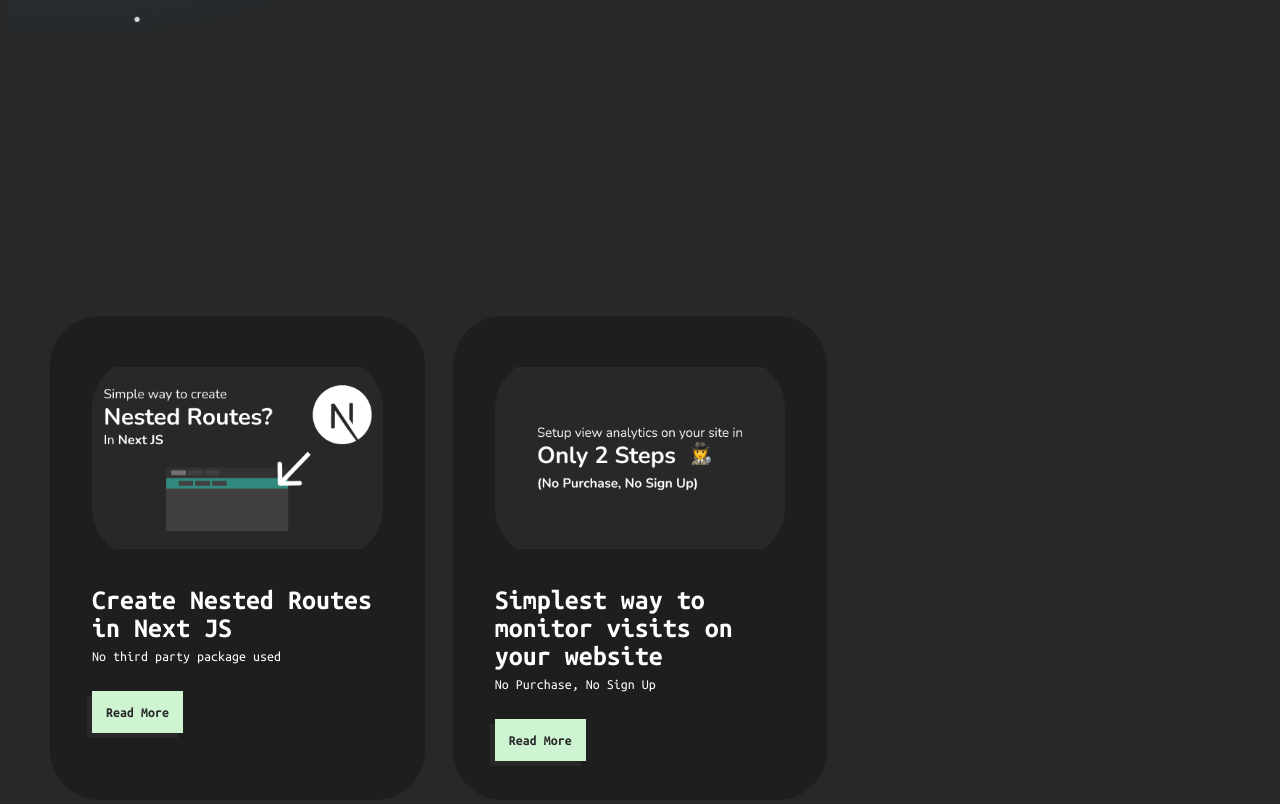
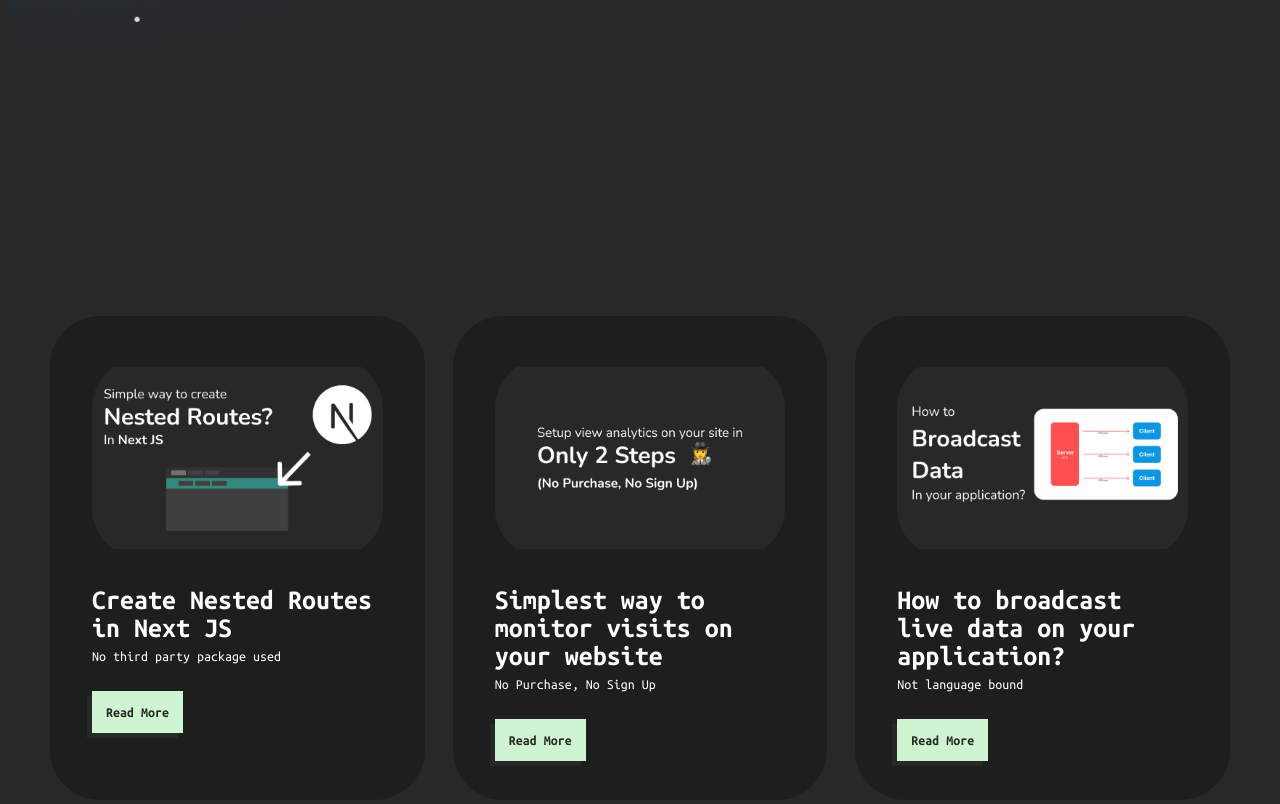
Before and after one commit to Haris188/haris188.github.io, a plain HTML site: page index.html in a window 1280 px wide. Shown: the part 652-1456 px from the top of the page. Drawn offline with Linux system fonts and the light colour scheme; no server answers.

Commit message:
broadcast

```diff
--- a/index.html
+++ b/index.html
@@ -61,6 +61,17 @@
                     <a class="btn" target="_blank" href="https://dev.to/harisahmadev/simplest-way-to-monitor-visits-on-your-website-no-purchase-no-sign-up-18ml">Read More</a>
                 </div>
 
+                <div class="card">
+                    <div class="card-img">
+                        <img src="./assets/broadcast.png" alt="">
+                    </div>
+                    <div class="card-content">
+                        <h1>How to broadcast live data on your application?</h1>
+                        <p>Not language bound</p>
+                    </div>
+                    <a class="btn" target="_blank" href="https://dev.to/harisahmadev/how-to-broadcast-live-data-on-your-application-172i">Read More</a>
+                </div>
+
 
             </div>
         </div>
```
Also changed, not shown: assets/broadcast.png (added).
